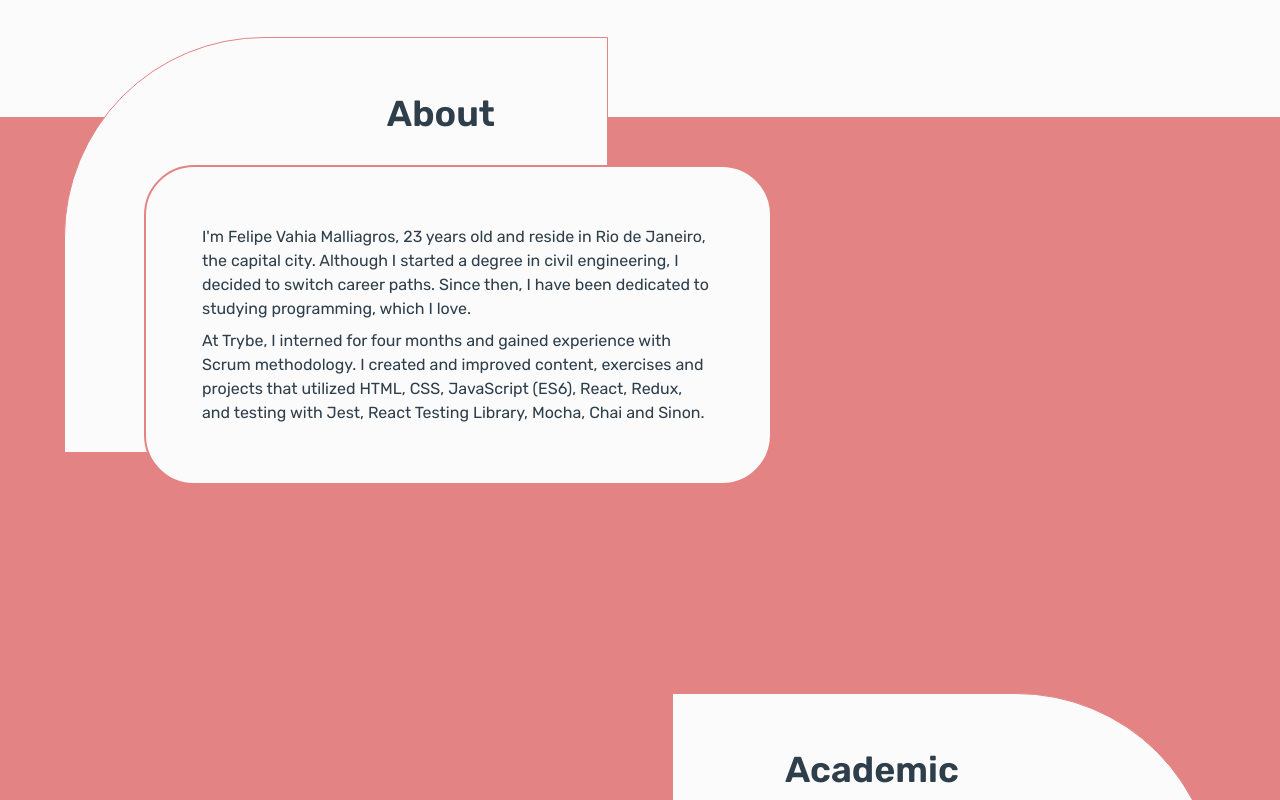
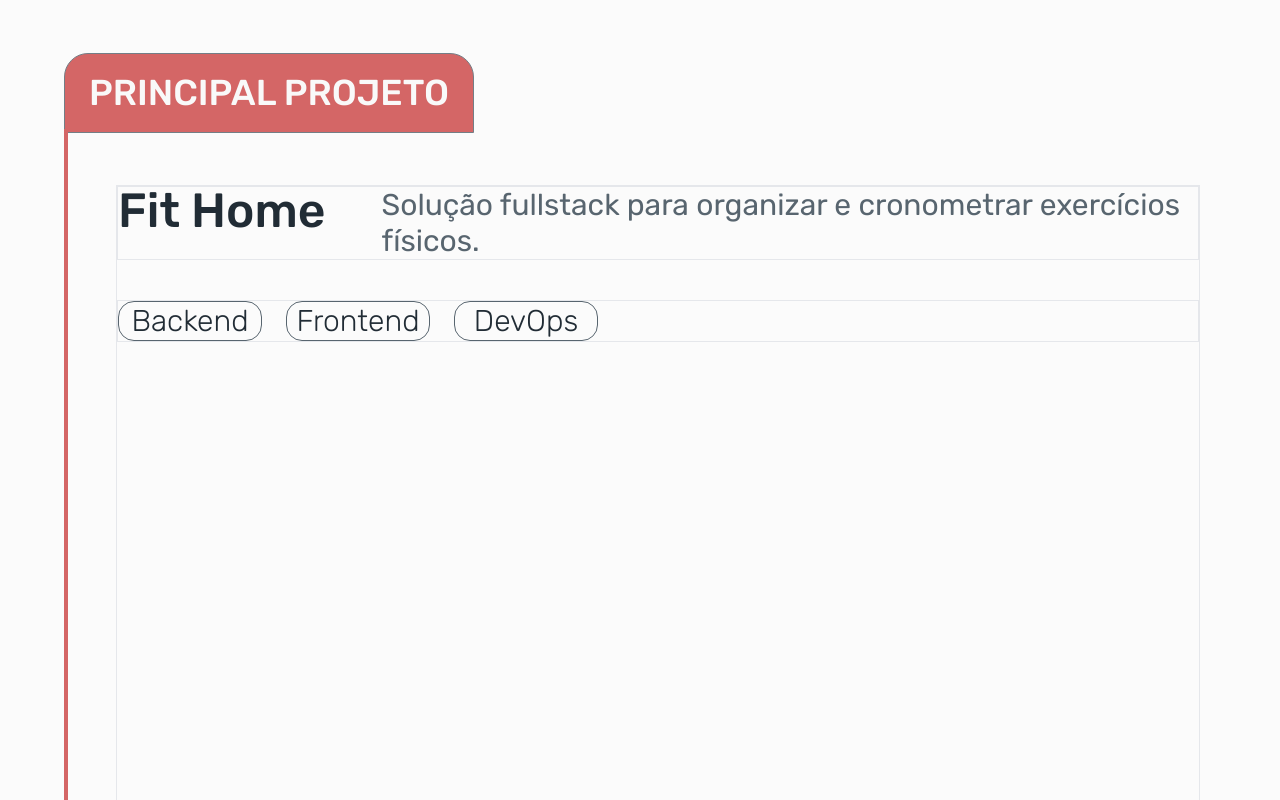
Before and after one commit to felipemalli/portfolio, a React (Vite) app: page / in a window 1280 px wide. Shown: the part 1460-2260 px from the top of the page. Built offline with nearby package versions, Linux system fonts and the light colour scheme.

Commit message:
feat: implement outside structure of main project section inside landing page

```diff
--- a/src/pages/LandingPage.tsx
+++ b/src/pages/LandingPage.tsx
@@ -25,6 +25,35 @@ export const LandingPage: React.FC = () => {
               <ContentCardSection />
             </AnimatedDiv>
           </article>
+          <article className='w-fill md:mx-16 2xl:w-[89.938rem] 2xl:mx-auto mt-44'>
+            <section>
+              <h2 className='flex text-center items-center justify-center bg-primary-500 text-secondary-700 select-none h-16 md:h-20 w-screen md:w-fit font-medium text-2xl md:text-4xl px-6 md:rounded-t-3xl border border-customBlue-300'>
+                  PRINCIPAL PROJETO
+              </h2>
+              <div className='border-t-4 md:border-0 md:border-l-4 border-primary-500 h-fit -mt-1 px-4 md:pl-12 pt-14 pb-5'>
+                <div className='border h-full'>
+                  <div className='flex gap-5 lg:gap-14 border flex-col lg:flex-row'>
+                    <h3 className='text-customBlue-900 text-5xl font-medium whitespace-nowrap self-start'>Fit Home</h3>
+                    <p className='text-3xl text-customBlue-500 self-end'>Solução fullstack para organizar e cronometrar exercícios físicos.</p>
+                  </div>
+                  <div className='flex gap-6 mt-10 border flex-col sm:flex-row'>
+                    <button className='w-36 h-10 duration-200 active:bg-green-400 hover:bg-customGray-300 text-3xl font-light cursor-default border border-customBlue-500 rounded-2xl text-customBlue-900'>
+                      Backend
+                    </button>
+                    <button className='w-36 h-10 duration-200 active:bg-green-400 hover:bg-customGray-300 text-3xl font-light cursor-default border border-customBlue-500 rounded-2xl text-customBlue-900'>
+                    Frontend
+                    </button>
+                    <button className='w-36 h-10 duration-200 active:bg-green-400 hover:bg-customGray-300 text-3xl font-light cursor-default border border-customBlue-500 rounded-2xl text-customBlue-900'>
+                    DevOps
+                    </button>
+                  </div>
+                  <div className='h-[30rem]'></div>
+
+                </div>
+
+              </div>
+            </section>
+          </article>
           <div className='absolute bg-primary-300 mt-[15rem] w-screen h-[50rem] sm-[h-60rem] md:h-[59rem] 2xl:h-[47.5rem] -z-10'/>
           <article className='mx-auto 3xl:w-[114.938rem]'>
             <AboutSection />
```
